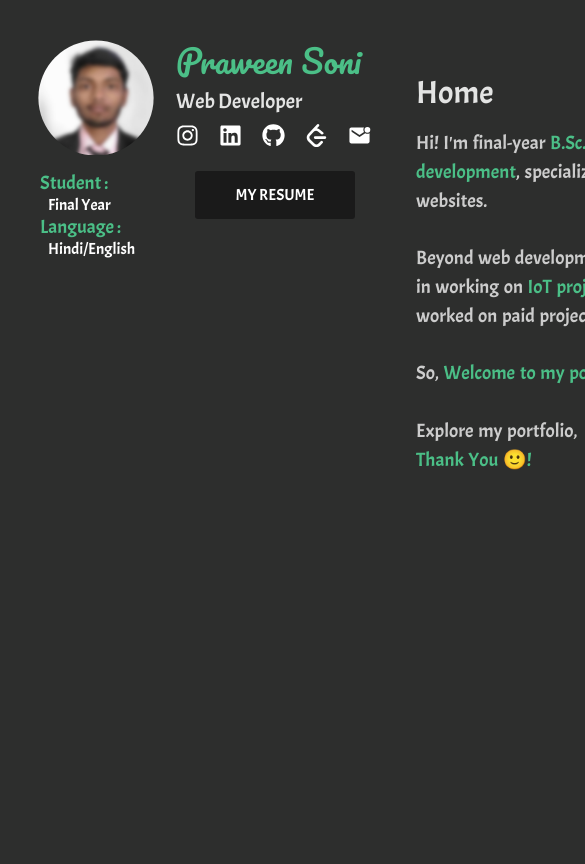
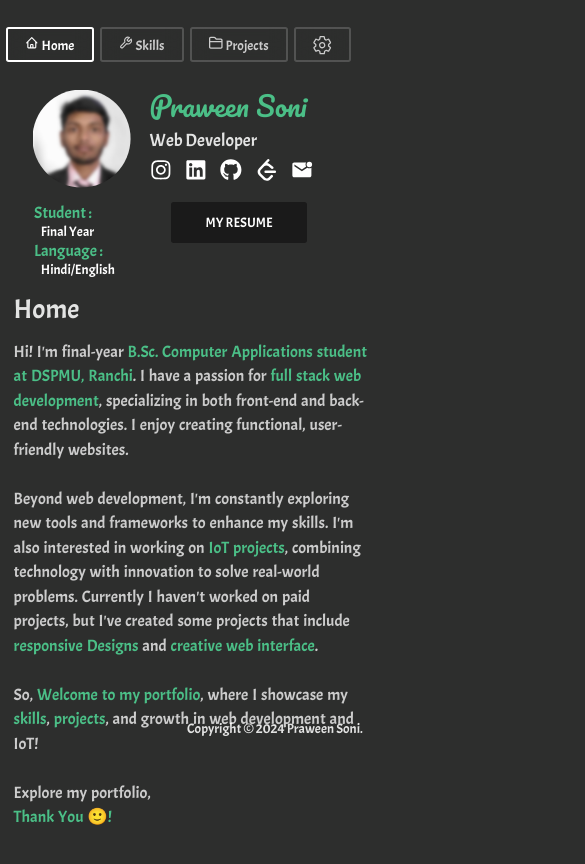
Before and after one commit to PraweenSoni/Portfolio, a React (Vite) app: page / in a window 390 px wide. Shown: the top 864 px of the page, 585 px wide, since content can reach past the window. Built offline with nearby package versions, Linux system fonts and the light colour scheme; a web font is replaced by a local one.

Commit message:
Responsive for mobile

```diff
--- a/src/App.css
+++ b/src/App.css
@@ -1,6 +1,6 @@
 #root {
+  width: 100%;
   padding: 2rem;
-  /* display: flex; */
 }
 
 .center{
@@ -10,7 +10,7 @@
 }
 .profilecard{
   position: fixed;
-  width: 22rem;
+  width: 23rem;
 }
 .profilecard > .profile{
   display: flex;
@@ -47,8 +47,8 @@
 
 .profilecard div .icons a{
   color: var(--white);
-  font-size: 23px;
-  margin: 0 10px;
+  font-size: 1.6rem;
+  margin: 0 .7rem;
   transition: ease .3s;
 }
 .profilecard div .icons .insta{
@@ -144,4 +144,20 @@
   a:nth-of-type(2) .logo {
     animation: logo-spin infinite 20s linear;
   }
+} */
+
+@media(max-width: 998px) {
+  .profilecard{
+    position: absolute;
+    width: 24rem;  /* 23rem*/
+    top: 6rem;
+  }
+  .profilecard div .icons a{
+    margin: 0 .5rem;
+  }
+  .sectionContainer{
+    width: 28rem;     /* 27rem*/
+    /* position: ; */
+    left: -3rem;
+  }
 }
--- a/src/App.jsx
+++ b/src/App.jsx
@@ -1,6 +1,6 @@
 import React, { useState } from "react";
 import myPic from "/pic.png";
-import Sections from "./components/sections";
+import Sections from "./components/Sections";
 import "./App.css";
 import Footer from "./components/Footer";
 
--- a/src/index.css
+++ b/src/index.css
@@ -37,7 +37,7 @@ a:hover {
 body {
   margin: 0;
   display: flex;
-  min-width: 320px;
+  min-width: 100vw;
   min-height: 100vh;
 }
 
@@ -88,3 +88,15 @@ footer{
   text-align: right;
   margin-bottom: 1rem;
 }
+
+@media(max-width: 998px) {
+  html {
+      font-size: 85%;
+  }
+}
+
+@media(max-width: 570px) {
+  .project-card-container{
+    width: 95%;
+  }
+}
--- a/src/styles/Navbar.css
+++ b/src/styles/Navbar.css
@@ -91,3 +91,8 @@ nav ul button:nth-last-child(1):hover .setting{
   background-color: #3d3d3d;
   color: var(--primary-colour);
 }
+@media(max-width: 570px) {
+  nav{
+    width: 27rem;
+  }
+}
--- a/src/styles/ProjectCard.css
+++ b/src/styles/ProjectCard.css
@@ -66,3 +66,9 @@
 .project-btn a svg{
     margin: 0 .2rem;
 }
+
+@media(max-width: 570px) {
+  .project-card{
+    width: 24rem;
+  }
+}
--- a/src/styles/Sections.css
+++ b/src/styles/Sections.css
@@ -9,3 +9,10 @@ main h3{
     font-size: 2rem;
     margin-bottom: 1rem;
 }
+
+@media(max-width: 570px) {
+   main{
+    width: 100%;
+    top: 18.5rem;
+   }
+}
--- a/src/styles/Skills.css
+++ b/src/styles/Skills.css
@@ -24,6 +24,7 @@
 
 .skills-section {
   transition: 0.1s;
+  width: 24rem;
 }
 
 .section-title {
--- a/src/styles/SkillsCategory.css
+++ b/src/styles/SkillsCategory.css
@@ -38,3 +38,9 @@
   background-color: var(--black);
   cursor: pointer;
 }
+
+@media(max-width: 570px) {
+  .skills-category{
+    width: 100%;
+  }
+}
```
